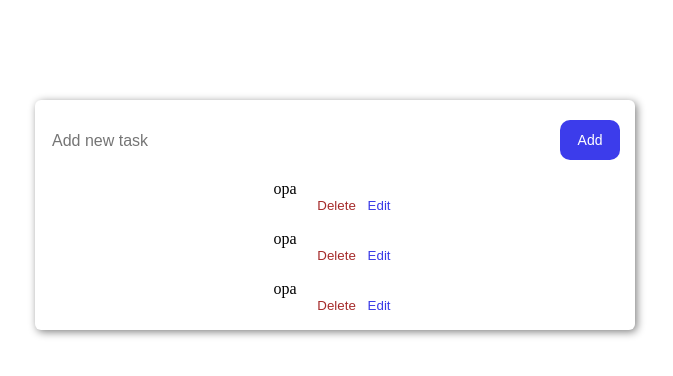
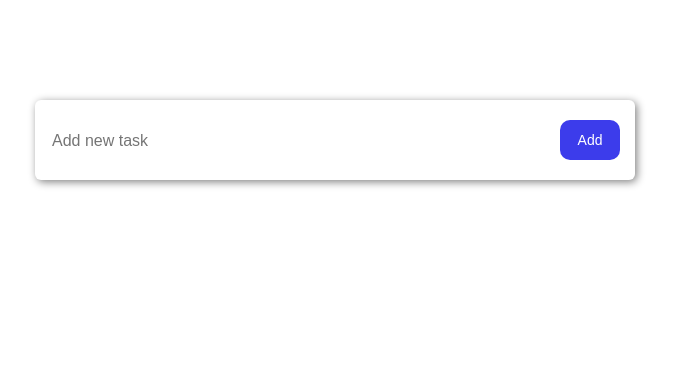
Before and after one commit to Alexandr884/notes, a React (Create React App) app: page / in a window 1280 px wide. Shown: the top 376 px of the page, without its empty margins (305-978 px from the left). Built offline with nearby package versions, Linux system fonts and the light colour scheme.

Commit message:
fixed the input problem

```diff
--- a/package.json
+++ b/package.json
@@ -10,6 +10,7 @@
     "react": "^19.2.0",
     "react-dom": "^19.2.0",
     "react-scripts": "5.0.1",
+    "uuid": "^13.0.0",
     "web-vitals": "^2.1.4"
   },
   "scripts": {
--- a/src/App.js
+++ b/src/App.js
@@ -1,33 +1,31 @@
 import './index.css'
 import { useState } from "react";
-import Button from "./components/ button";
 import Input from "./components/input";
 import Notes from "./components/notes";
+import Button from './components/ button';
 
  export default  function App() {
-  const [todo,setTodo] = useState ([
-   {
-      id:1,
-      title: 'opa',
-      status: true
-   },
-   {
-      id:2,
-      title: 'opa',
-      status: true
-   },
-   {
-      id:3,
-      title: 'opa',
-      status: true
-   }
-  ])
+
+  const [todo,setTodo] = useState ([])
+
+   const [value,setValue] = useState("");
+
+   const saveButton = () => {
+
+         setTodo(
+          [...todo,{
+            id: Math.random().toString(36).slice(2),
+            title: value
+          }]
+         )
+       }
+
    return (
    <div className="container">
       <div className="task-bar">
-         <Input />
-         <Button />
+         <Input  value={value} setValue={setValue}/>
+         <Button onButtonClick = {saveButton}/>
          </div>
-         <Notes todo={todo} setTodo={setTodo} />
+         <Notes todo = {todo} />
       </div>
 )};
--- a/src/components/ button.js
+++ b/src/components/ button.js
@@ -1,7 +1,8 @@
 import React from "react"
 
- export default function Button(){
+ export default function Button({onButtonClick}){
+
    return (
-     <button className="button">Add</button>
+     <button className="button" onClick={onButtonClick} >Add</button>
    )
 }
--- a/src/components/input.js
+++ b/src/components/input.js
@@ -1,8 +1,8 @@
-import React  from "react"
+ import React from "react"
 
- export default function Input(){
+ export default function Input({value,setValue}){
 
    return (
-     <input className="input" placeholder="Add new task"/>
+    <input className="input" type = "text" value={value} onChange={(e) => setValue(e.target.value)} placeholder="Add new task"/>
    )
 }
--- a/src/components/notes.js
+++ b/src/components/notes.js
@@ -1,19 +1,18 @@
 import React from "react"
 
- export default function Notes ({todo,setTodo}){
+ export default function Notes ({todo}){
+
    return (
        <div>
          {
             todo.map(item => (
-                    <div className="note" >
-                    <div className="notes" key={item.id}>
-                       {item.title}
-                    </div>
-                    <button className="delete">Delete</button>
-                    <button className="edit">Edit</button>
+               <div className="note" key={item.id}>
+               <div>{item.title}</div>
                </div>
             ))
          }
        </div>
+
+
    )
  }
--- a/src/index.css
+++ b/src/index.css
@@ -63,41 +63,10 @@
 .note {
   position: relative;
   display: flex;
+  justify-content: space-between;
   width: 100%;
   height: 50px;
   background-color:white;
+  font-size: 20px;
 
 }
-
-.notes {
-  position: relative;
-  display: flex;
-  width: 100%;
-  background-color: white;
-}
-
-.delete {
-   display: flex;
-  width: 50px;
-  border: none;
-  font-size: 16;
-  align-items: center;
-  justify-content: center;
-  color: brown;
-  background-color: white;
-  cursor: pointer;
-  border-radius: 20px;
-}
-
-.edit {
-  display: flex;
-  width: 50px;
-  border: none;
-  font-size: 16;
-  align-items: center;
-  justify-content: center;
-  color: rgb(60, 60, 231);
-  background-color: white;
-  cursor: pointer;
-  border-radius: 20px;
-}
```
Also changed, not shown: 1 other file (tests, documents, lock files or other folders). Lines whose indentation alone changed are shown as unchanged.
